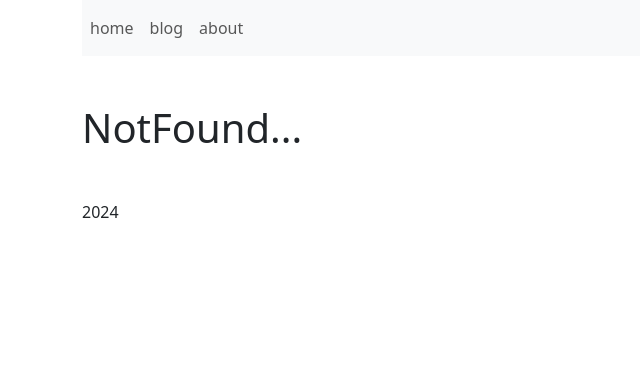
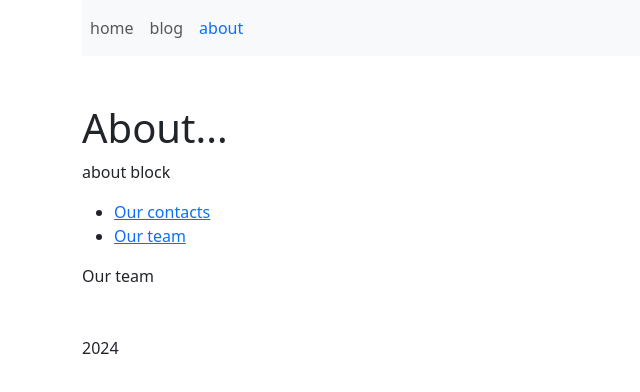
Before and after one commit to uniqcle/react-router-dom-v6, a React (Create React App) app: page /about/team in a window 1280 px wide. Shown: the top 392 px of the page, without its empty margins (0-640 px from the left). Built offline with nearby package versions, Linux system fonts and the light colour scheme.

Commit message:
nested routing

```diff
--- a/src/App.js
+++ b/src/App.js
@@ -34,7 +34,12 @@
               }
             />
             <Route path="login" element={<LoginPage />} />
-            <Route path="about" element={<About />} />
+
+            <Route path="about/*" element={<About />}>
+              <Route path="contacts" element={<p>Out contacts</p>} />
+              <Route path="team" element={<p> Our team</p>} />
+            </Route>
+
             {/* redirect */}
             <Route path="about-us" element={<Navigate to="/about" replace />} />
             <Route path="*" element={<NotFound />} />
--- a/src/components/CustomLink.jsx
+++ b/src/components/CustomLink.jsx
@@ -1,7 +1,10 @@
 import { Link, useMatch } from "react-router-dom";
 
 const CustomLink = ({ children, to, ...props }) => {
-  const match = useMatch(to);
+  const match = useMatch({
+    path: to,
+    end: to.length === 1,
+  });
   return (
     <Link
       to={to}
--- a/src/hoc/AuthProvider.jsx
+++ b/src/hoc/AuthProvider.jsx
@@ -3,7 +3,8 @@
 export const AuthContext = createContext(null);
 
 export const AuthProvider = ({ children }) => {
-  const [user, setUser] = useState(null);
+	const [user, setUser] = useState(null);
+
   const signin = (newUser, cb) => {
     setUser(newUser); //здесь user в качестве строки!
     cb(); //вызов переадресации navigate
--- a/src/pages/About.jsx
+++ b/src/pages/About.jsx
@@ -1,7 +1,24 @@
+import { Outlet, Link } from "react-router-dom";
+
 const About = () => {
   return (
     <div className="mt-5 mb-5">
       <h1>About...</h1>
+      <p>about block</p>
+      <ul>
+        <li>
+          <Link to="contacts">Our contacts </Link>
+        </li>
+        <li>
+          <Link to="team">Our team</Link>
+        </li>
+      </ul>
+      {/* <Routes>
+        <Route path="contacts" element={<p>Out contacts</p>} />
+        <Route path="team" element={<p> Our team</p>} />
+      </Routes> */}
+
+      {<Outlet />}
     </div>
   );
 };
--- a/src/pages/Blog.jsx
+++ b/src/pages/Blog.jsx
@@ -1,5 +1,5 @@
 import { useState, useEffect } from "react";
-import { Link, useLocation, useSearchParams } from "react-router-dom";
+import { Link, useSearchParams } from "react-router-dom";
 
 import BlogFilter from "../components/BlogFilter";
 
```
